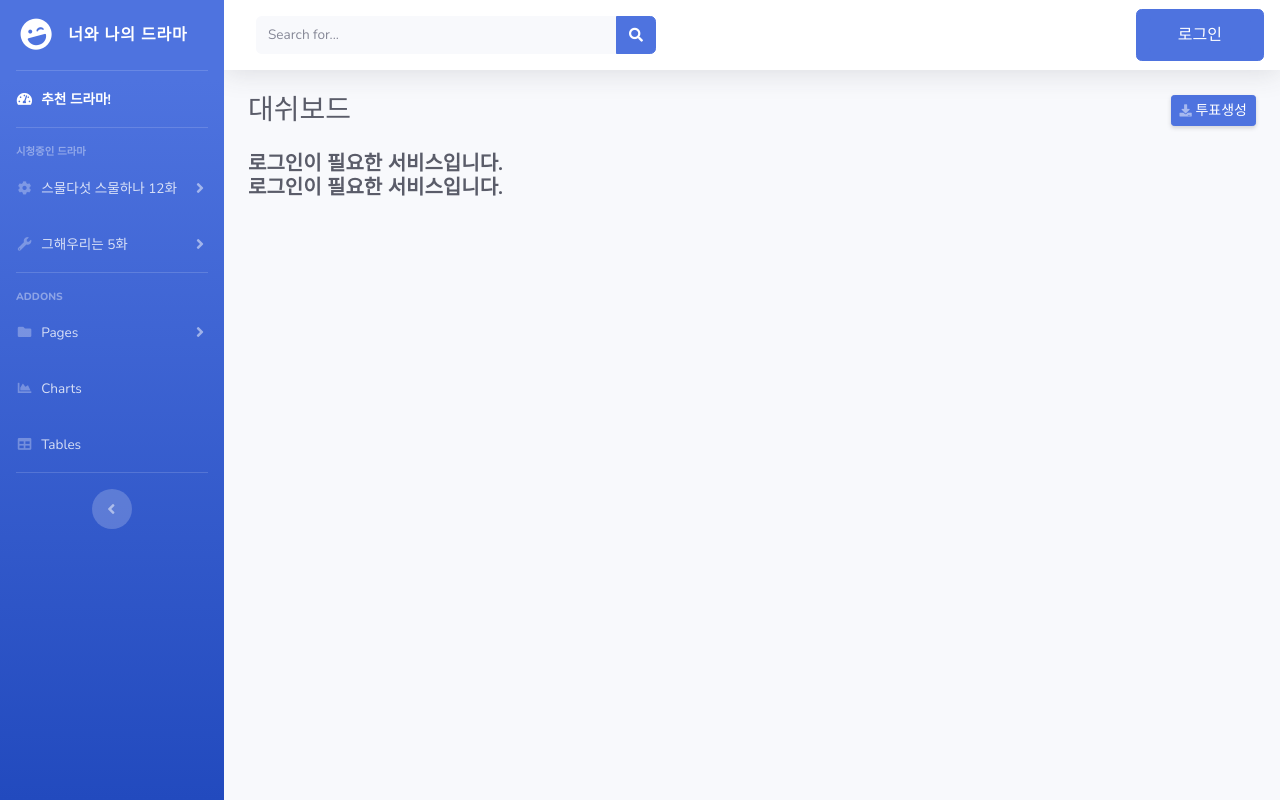
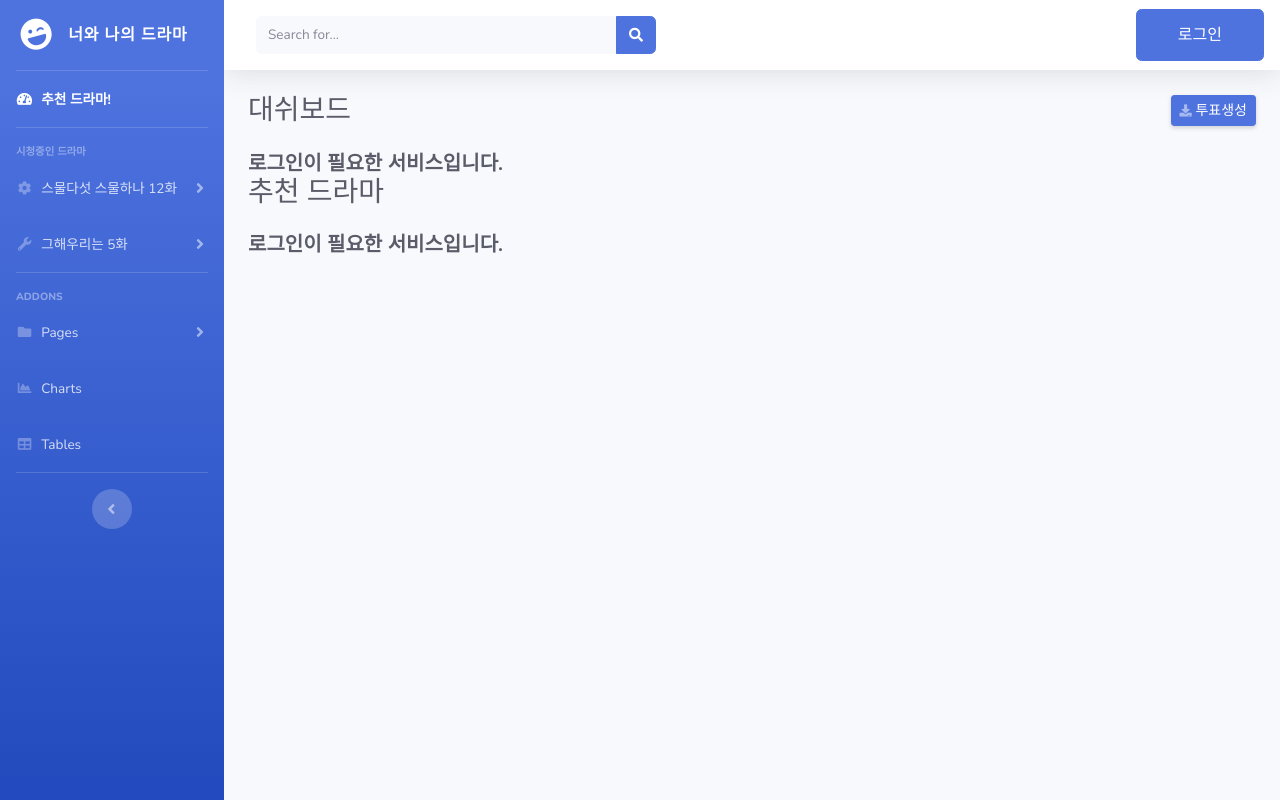
Before and after one commit to van1164/Drama_community, a Django app: page /index in a window 1280 px wide. Run offline with Django 3.2, Linux system fonts and the light colour scheme; some libraries are stand-ins or nearby versions.

Commit message:
Update index.html

```diff
--- a/Drama_CM/CM/templates/main/index.html
+++ b/Drama_CM/CM/templates/main/index.html
@@ -299,13 +299,13 @@
                     </div>
 
                     {%endif%}
-                    {%if login == False%}
-                    <div class="h5 mb-0 font-weight-bold text-gray-800">로그인이 필요한 서비스입니다.</div>
-                    {%else%}
                     <!-- Page Heading -->
                     <div class="d-sm-flex align-items-center justify-content-between mb-4">
                         <h1 class="h3 mb-0 text-gray-800">추천 드라마</h1>
                     </div>
+                    {%if login == False%}
+                    <div class="h5 mb-0 font-weight-bold text-gray-800">로그인이 필요한 서비스입니다.</div>
+                    {%else%}
                     <!-- Content Row -->
                     <div class="row">
 
```
